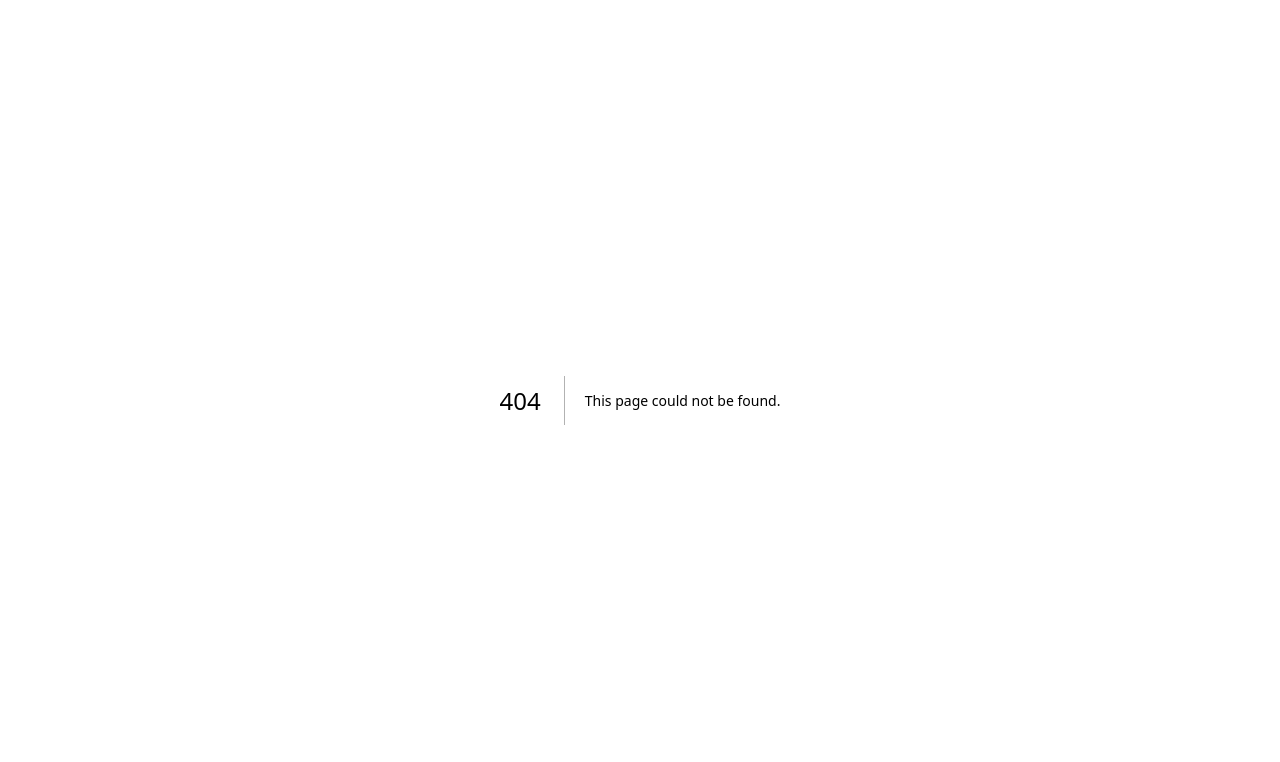
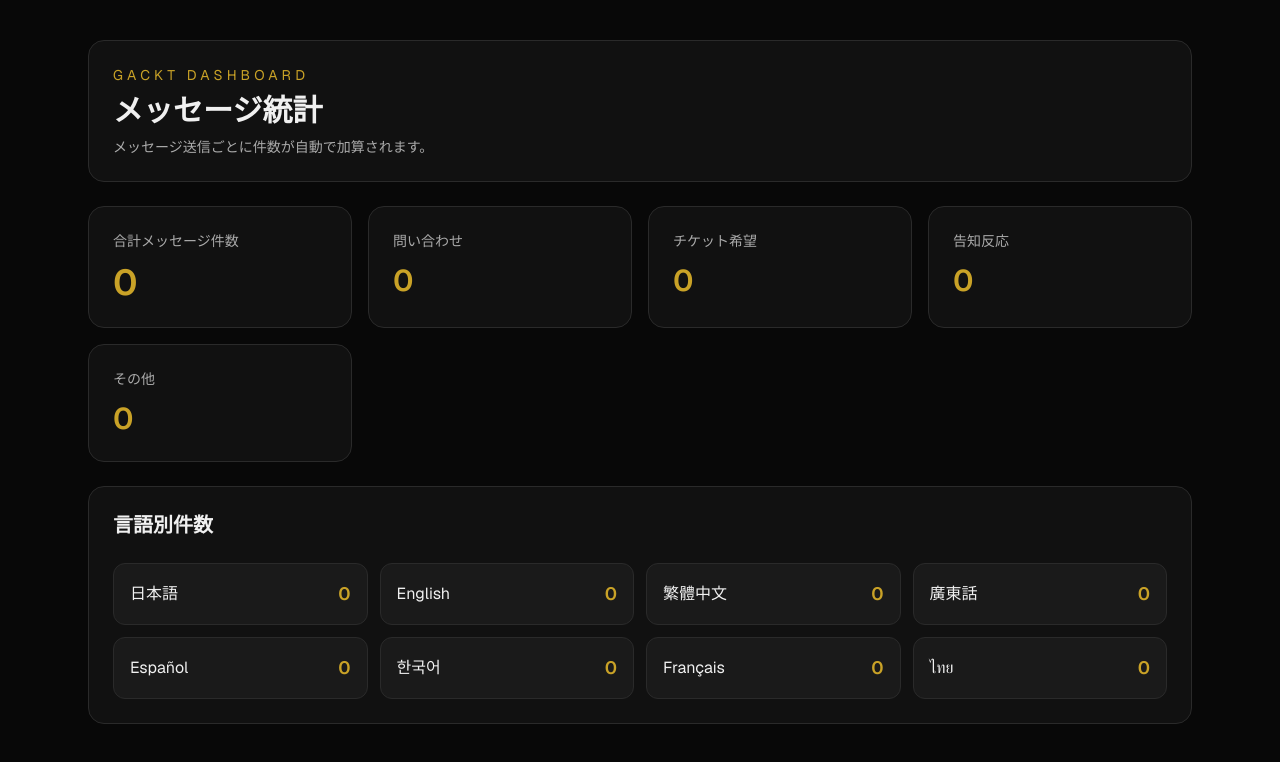
Before and after one commit to Megumi-tsugane/gackt-chatbot, a Next.js app: page /dashboard in a window 1280 px wide. Before the commit this address had no page. Shown: the top 762 px of the page. Built offline with nearby package versions, Linux system fonts and the light colour scheme.

Commit message:
Add dashboard stats page

```diff
--- a/app/components/ChatInterface.tsx
+++ b/app/components/ChatInterface.tsx
@@ -1,6 +1,8 @@
 'use client'
 
+import Link from 'next/link'
 import { useState, useRef, useEffect } from 'react'
+import { incrementStats } from '../lib/stats'
 
 const LANGUAGES = [
   { code: 'ja', label: '日本語' },
@@ -96,6 +98,17 @@
         throw new Error(data.error || 'Failed to get a reply from the AI.')
       }
 
+      incrementStats({
+        category: data.categoryLabel === 'チケット希望'
+          ? 'ticket_request'
+          : data.categoryLabel === '問い合わせ'
+            ? 'inquiry'
+            : data.categoryLabel === '告知反応'
+              ? 'announcement_response'
+              : 'other',
+        language: lang as 'ja' | 'en' | 'zh-TW' | 'zh-HK' | 'es' | 'ko' | 'fr' | 'th',
+      })
+
       setMessages(prev => {
         const updated = prev.map((msg, index) =>
           index === userMessageIndex ? { ...msg, categoryLabel: data.categoryLabel } : msg,
@@ -145,10 +158,19 @@
             AI Chat
           </span>
         </div>
-        <div
-          className="w-2 h-2 rounded-full animate-pulse"
-          style={{ background: 'var(--gold)' }}
-        />
+        <div className="flex items-center gap-3">
+          <div
+            className="w-2 h-2 rounded-full animate-pulse"
+            style={{ background: 'var(--gold)' }}
+          />
+          <Link
+            href="/dashboard"
+            className="rounded-full border px-3 py-1 text-xs uppercase tracking-[0.2em] transition-colors"
+            style={{ borderColor: 'var(--gold-dim)', color: 'var(--gold)' }}
+          >
+            Dashboard
+          </Link>
+        </div>
       </header>
 
       {/* Language Selector */}
--- /dev/null
+++ b/app/dashboard/page.tsx
@@ -0,0 +1,84 @@
+'use client'
+
+import { useEffect, useState } from 'react'
+import { getStoredStats, subscribeToStatsUpdates } from '../lib/stats'
+
+const CATEGORY_LABELS = {
+  inquiry: '問い合わせ',
+  ticket_request: 'チケット希望',
+  announcement_response: '告知反応',
+  other: 'その他',
+} as const
+
+const LANGUAGE_LABELS = {
+  ja: '日本語',
+  en: 'English',
+  'zh-TW': '繁體中文',
+  'zh-HK': '廣東話',
+  es: 'Español',
+  ko: '한국어',
+  fr: 'Français',
+  th: 'ไทย',
+} as const
+
+export default function DashboardPage() {
+  const [stats, setStats] = useState(getStoredStats())
+
+  useEffect(() => {
+    const unsubscribe = subscribeToStatsUpdates(() => {
+      setStats(getStoredStats())
+    })
+
+    return unsubscribe
+  }, [])
+
+  return (
+    <div className="min-h-screen" style={{ background: 'var(--background)', color: 'var(--foreground)' }}>
+      <div className="mx-auto flex max-w-6xl flex-col gap-6 px-6 py-10">
+        <header className="rounded-2xl border px-6 py-6" style={{ background: 'var(--surface)', borderColor: 'var(--border)' }}>
+          <p className="text-sm uppercase tracking-[0.3em]" style={{ color: 'var(--gold)' }}>
+            GACKT Dashboard
+          </p>
+          <h1 className="mt-2 text-3xl font-semibold">メッセージ統計</h1>
+          <p className="mt-2 text-sm" style={{ color: '#aaa' }}>
+            メッセージ送信ごとに件数が自動で加算されます。
+          </p>
+        </header>
+
+        <section className="grid gap-4 md:grid-cols-2 xl:grid-cols-4">
+          <div className="rounded-2xl border p-6" style={{ background: 'var(--surface)', borderColor: 'var(--border)' }}>
+            <p className="text-sm" style={{ color: '#aaa' }}>合計メッセージ件数</p>
+            <p className="mt-3 text-4xl font-semibold" style={{ color: 'var(--gold)' }}>
+              {stats.totalMessages}
+            </p>
+          </div>
+
+          {Object.entries(CATEGORY_LABELS).map(([key, label]) => (
+            <div key={key} className="rounded-2xl border p-6" style={{ background: 'var(--surface)', borderColor: 'var(--border)' }}>
+              <p className="text-sm" style={{ color: '#aaa' }}>{label}</p>
+              <p className="mt-3 text-3xl font-semibold" style={{ color: 'var(--gold)' }}>
+                {stats.categories[key as keyof typeof stats.categories]}
+              </p>
+            </div>
+          ))}
+        </section>
+
+        <section className="rounded-2xl border p-6" style={{ background: 'var(--surface)', borderColor: 'var(--border)' }}>
+          <h2 className="text-xl font-semibold">言語別件数</h2>
+          <div className="mt-6 grid gap-3 md:grid-cols-2 xl:grid-cols-4">
+            {Object.entries(LANGUAGE_LABELS).map(([key, label]) => (
+              <div key={key} className="rounded-xl border p-4" style={{ background: 'var(--surface-alt)', borderColor: 'var(--border)' }}>
+                <div className="flex items-center justify-between">
+                  <span>{label}</span>
+                  <span className="text-lg font-semibold" style={{ color: 'var(--gold)' }}>
+                    {stats.languages[key as keyof typeof stats.languages]}
+                  </span>
+                </div>
+              </div>
+            ))}
+          </div>
+        </section>
+      </div>
+    </div>
+  )
+}
--- /dev/null
+++ b/app/lib/stats.ts
@@ -0,0 +1,82 @@
+export type CategoryKey = 'inquiry' | 'ticket_request' | 'announcement_response' | 'other'
+export type LanguageKey = 'ja' | 'en' | 'zh-TW' | 'zh-HK' | 'es' | 'ko' | 'fr' | 'th'
+
+export interface ChatStats {
+  totalMessages: number
+  categories: Record<CategoryKey, number>
+  languages: Record<LanguageKey, number>
+}
+
+const STORAGE_KEY = 'gackt-chat-stats-v1'
+const STATS_UPDATED_EVENT = 'gackt-chat-stats-updated'
+
+const defaultStats = (): ChatStats => ({
+  totalMessages: 0,
+  categories: {
+    inquiry: 0,
+    ticket_request: 0,
+    announcement_response: 0,
+    other: 0,
+  },
+  languages: {
+    ja: 0,
+    en: 0,
+    'zh-TW': 0,
+    'zh-HK': 0,
+    es: 0,
+    ko: 0,
+    fr: 0,
+    th: 0,
+  },
+})
+
+const isBrowser = () => typeof window !== 'undefined'
+
+export function getStoredStats(): ChatStats {
+  if (!isBrowser()) {
+    return defaultStats()
+  }
+
+  try {
+    const raw = window.localStorage.getItem(STORAGE_KEY)
+    if (!raw) {
+      return defaultStats()
+    }
+
+    const parsed = JSON.parse(raw) as Partial<ChatStats>
+    return {
+      totalMessages: parsed.totalMessages ?? 0,
+      categories: {
+        ...(defaultStats().categories),
+        ...(parsed.categories ?? {}),
+      },
+      languages: {
+        ...(defaultStats().languages),
+        ...(parsed.languages ?? {}),
+      },
+    }
+  } catch {
+    return defaultStats()
+  }
+}
+
+export function saveStats(stats: ChatStats) {
+  if (!isBrowser()) return
+  window.localStorage.setItem(STORAGE_KEY, JSON.stringify(stats))
+  window.dispatchEvent(new Event(STATS_UPDATED_EVENT))
+}
+
+export function incrementStats(params: { category: CategoryKey; language: LanguageKey }) {
+  const stats = getStoredStats()
+  stats.totalMessages += 1
+  stats.categories[params.category] += 1
+  stats.languages[params.language] += 1
+  saveStats(stats)
+  return stats
+}
+
+export function subscribeToStatsUpdates(callback: () => void) {
+  if (!isBrowser()) return () => {}
+  window.addEventListener(STATS_UPDATED_EVENT, callback)
+  return () => window.removeEventListener(STATS_UPDATED_EVENT, callback)
+}
```
